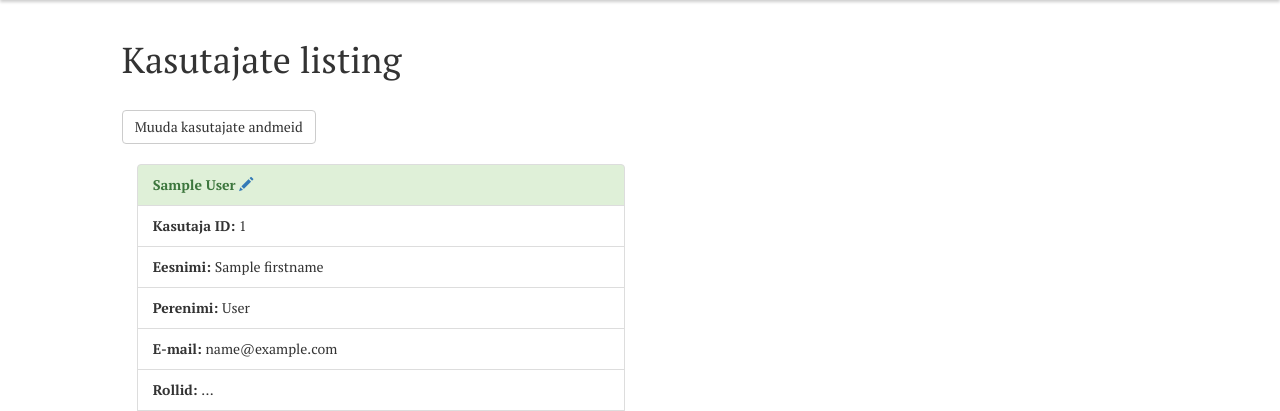
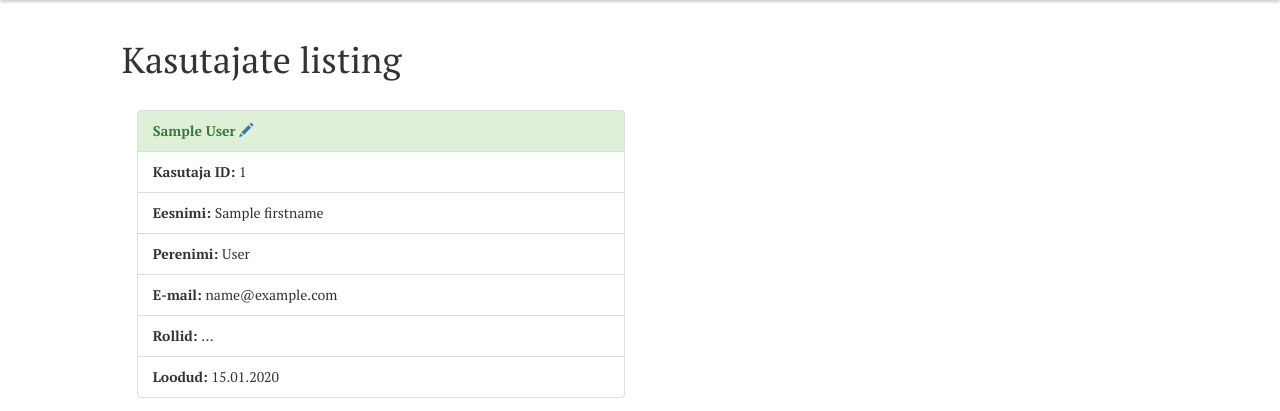
Before and after one commit to priiti/php-mvc, a PHP site: template App/Views/Users/index.html.twig in a window 1280 px wide. Shown: the part 51-462 px from the top of the page. Run offline with PHP 8.4, Linux system fonts and the light colour scheme; the template is opened without the code that fills it: most values are stand-ins (such as "Sample title", 1, 10 or a date in 2020); some libraries are stand-ins or nearby versions.

Commit message:
user files

```diff
--- a/App/Controllers/Users.php
+++ b/App/Controllers/Users.php
@@ -34,10 +34,6 @@ class Users extends Authenticated {
     public function saveAction() {
         if (UserRights::hasRights("is_admin")) {
 
-//            if ($_POST['add_product']) {
-//
-//            }
-
             $user = new User($_POST);
 
 
--- a/App/Views/Users/index.html.twig
+++ b/App/Views/Users/index.html.twig
@@ -8,9 +8,7 @@
     <br>
 
     {#{% if current_user.is_admin %}#}
-        <button class="btn btn-default" onclick="location.href='/users/edit'">Muuda kasutajate andmeid</button>
-        <br>
-        <br>
+
     {#{% endif %}#}
 
     <div class="col-md-6">
```
Also changed, not shown: 3 other files.
